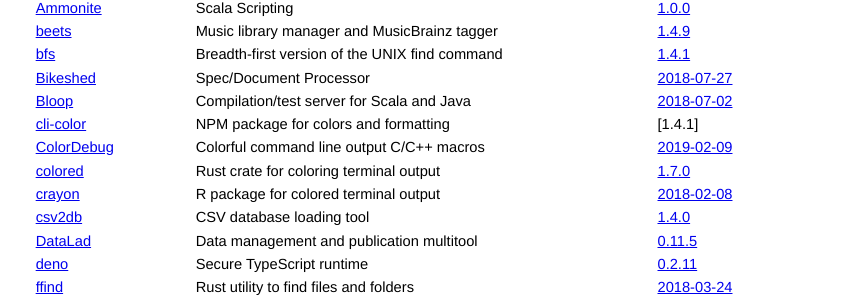
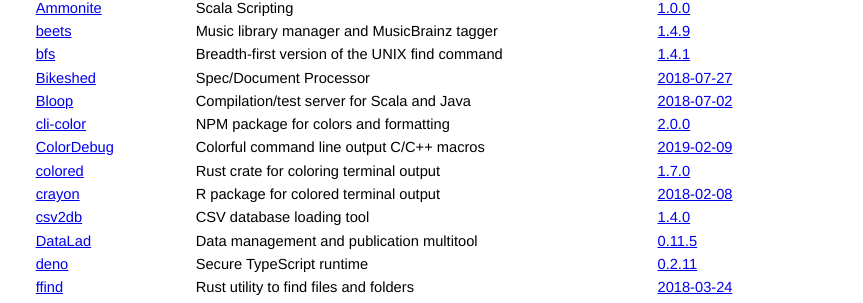
Before and after one commit to jcs/no_color, a Jekyll site: the page built from index.md, in a window 1280 px wide and 900 px high, scrolled down 341 px. Shown: the part 144-447 px from the top of the window, without its empty margins (208-1071 px from the left). Built offline with Jekyll 4.4.1, drawn with Linux system fonts in a browser that asks for light colours; our own code applies the rules of GitHub Pages for plain Markdown files.

Commit message:
Update index.md

```diff
--- a/index.md
+++ b/index.md
@@ -43,7 +43,7 @@ and submit a pull request.
 | [bfs](https://github.com/tavianator/bfs) | Breadth-first version of the UNIX find command | [1.4.1](https://github.com/tavianator/bfs/releases/tag/1.4.1) |
 | [Bikeshed](https://github.com/tabatkins/bikeshed) | Spec/Document Processor | [2018-07-27](https://github.com/tabatkins/bikeshed/commit/04ea123d607a8d4bed692ad73dda1cb343bb5bbe) |
 | [Bloop](https://github.com/scalacenter/bloop) | Compilation/test server for Scala and Java | [2018-07-02](https://github.com/scalacenter/bloop/pull/555/commits/ff6f17a0155633f86440e10d7889f077e7fbc91c) |
-| [cli-color](https://github.com/medikoo/cli-color) | NPM package for colors and formatting | [1.4.1] |
+| [cli-color](https://github.com/medikoo/cli-color) | NPM package for colors and formatting | [2.0.0](https://github.com/medikoo/cli-color/releases/tag/v2.0.0) |
 | [ColorDebug](https://github.com/roboticslab-uc3m/color-debug) | Colorful command line output C/C++ macros | [2019-02-09](https://github.com/roboticslab-uc3m/color-debug/commit/2e2a5bf5a202228985612008967fb63ba8be53d8) |
 | [colored](https://github.com/mackwic/colored) | Rust crate for coloring terminal output | [1.7.0](https://github.com/mackwic/colored/blob/master/CHANGELOG.md#170-january-2019) |
 | [crayon](https://github.com/r-lib/crayon) | R package for colored terminal output | [2018-02-08](https://github.com/r-lib/crayon/commit/700800135d04408bf1c99426b3fec9a4073b8a97) |
```
